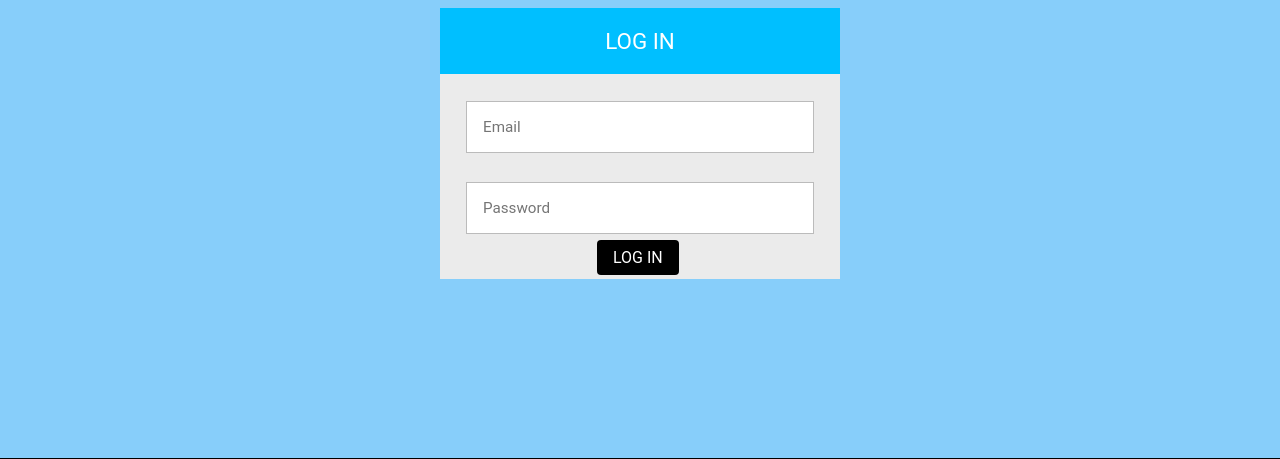
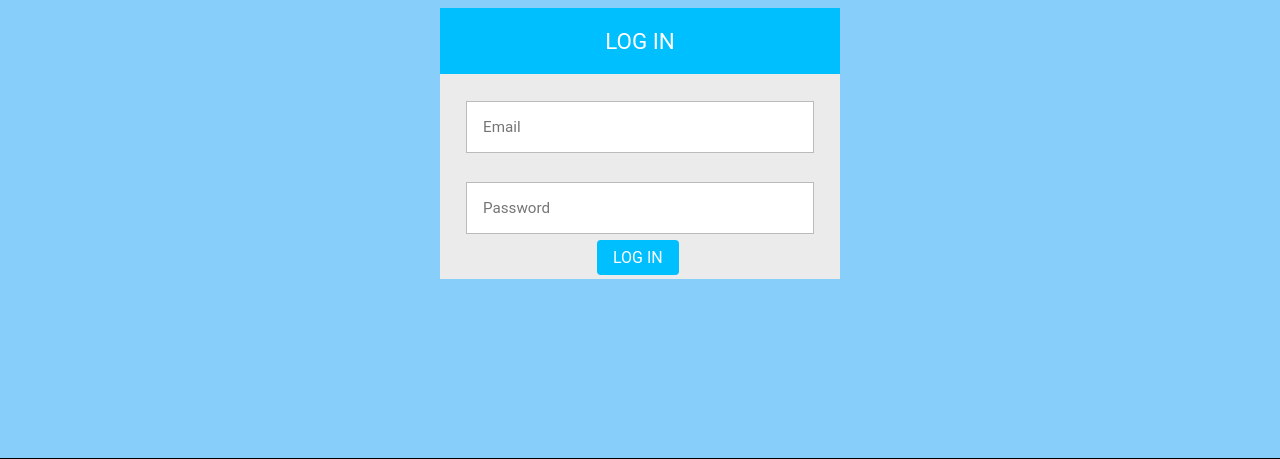
Before and after one commit to AxlVreeke/C2_CodeCamp, a PHP site: page /C2_CodeCamp/resources/login.php in a window 1280 px wide. Shown: the part 277-736 px from the top of the page. Run offline with PHP 8.4, Linux system fonts and the light colour scheme.

Commit message:
login button update

```diff
--- a/CSS/style.css
+++ b/CSS/style.css
@@ -138,7 +138,7 @@ tr:hover {
 }
 
 .login_form {
-    background-color: black;
+    background-color: #00BFFF;
     color: white;
     padding: 0.5em 1em;
     text-decoration: none;
@@ -149,7 +149,7 @@ tr:hover {
 }
 
 .login_form:hover {
-    background: #333333;
+    background: skyblue;
 }
 
 
```
